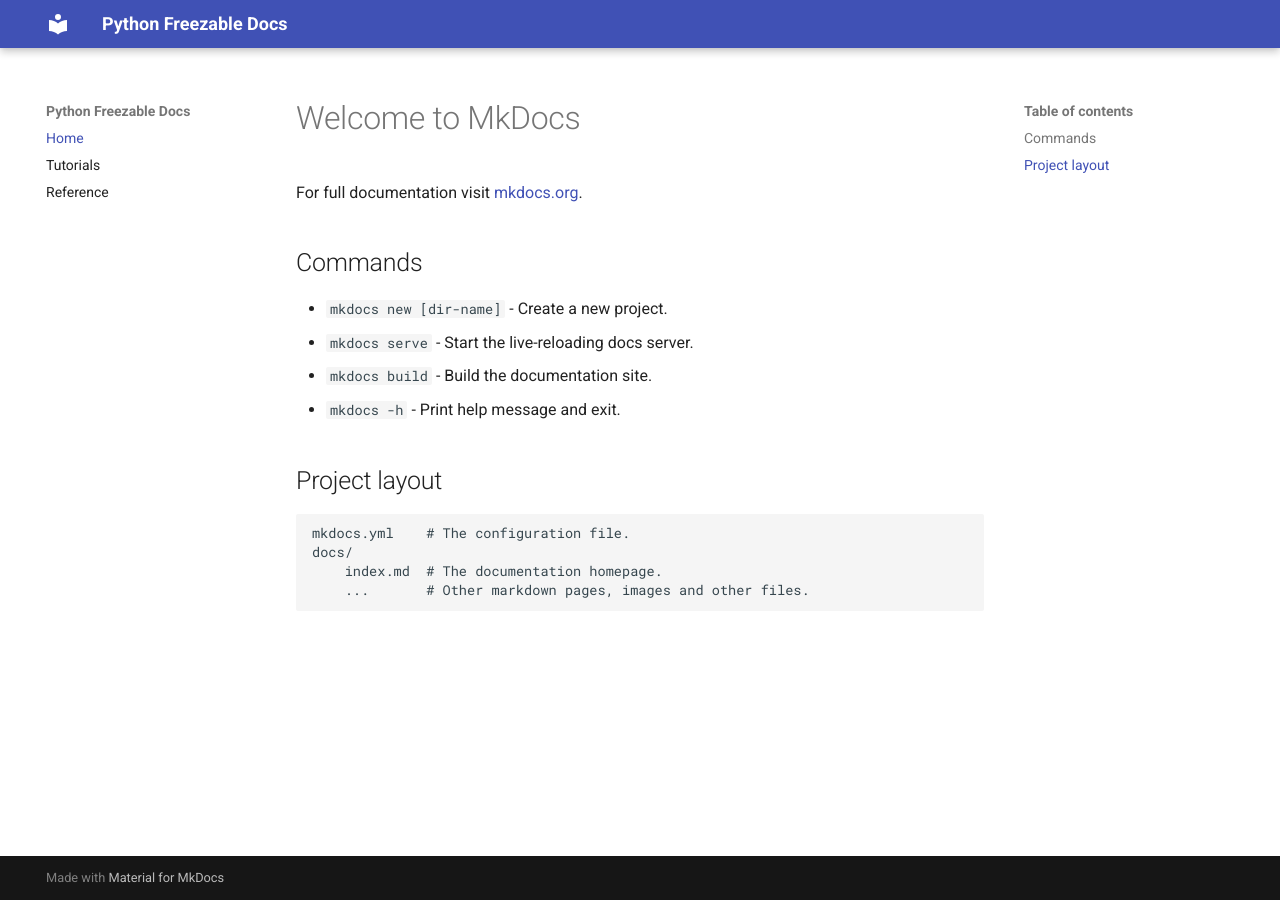
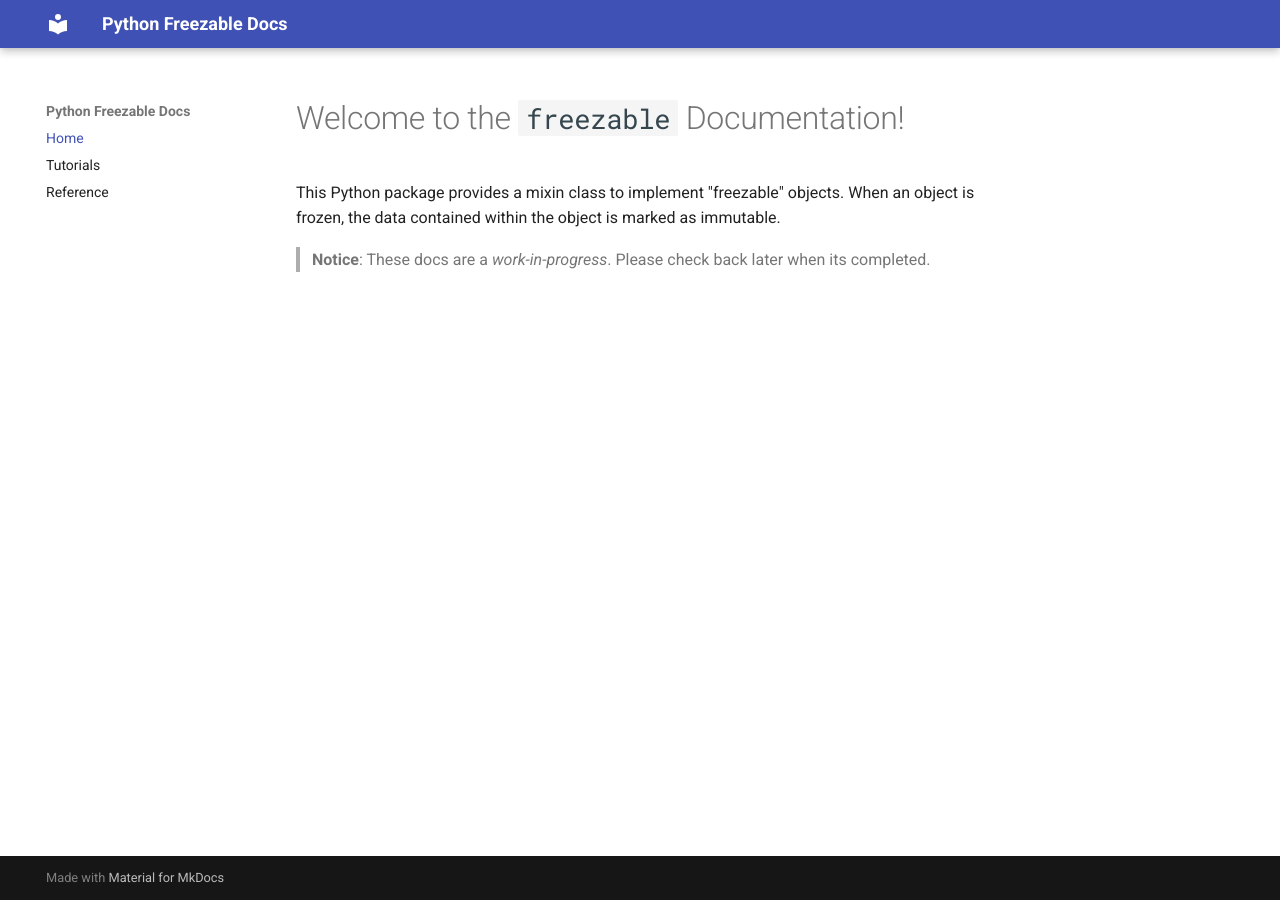
Before and after one commit to ederic-oytas/freezable-mixin, an MkDocs documentation site: the page built from docs/index.md, in a window 1280 px wide. Built offline with MkDocs 1.6.1 and Material for MkDocs 9.7.7, drawn with Linux system fonts in a browser that asks for light colours.

Commit message:
Work on docs

```diff
--- a/docs/index.md
+++ b/docs/index.md
@@ -1,17 +1,9 @@
-# Welcome to MkDocs
 
-For full documentation visit [mkdocs.org](https://www.mkdocs.org).
+# Welcome to the `freezable` Documentation!
 
-## Commands
+This Python package provides a mixin class to implement "freezable" objects.
+When an object is frozen, the data contained within the object is marked as
+immutable.
 
-* `mkdocs new [dir-name]` - Create a new project.
-* `mkdocs serve` - Start the live-reloading docs server.
-* `mkdocs build` - Build the documentation site.
-* `mkdocs -h` - Print help message and exit.
-
-## Project layout
-
-    mkdocs.yml    # The configuration file.
-    docs/
-        index.md  # The documentation homepage.
-        ...       # Other markdown pages, images and other files.
+> **Notice**: These docs are a *work-in-progress*. Please check back later when
+    its completed.
```
Also changed, not shown: docs/reference.md (added, +15 -0 lines), docs/tutorials.md (added, +2 -0 lines).
